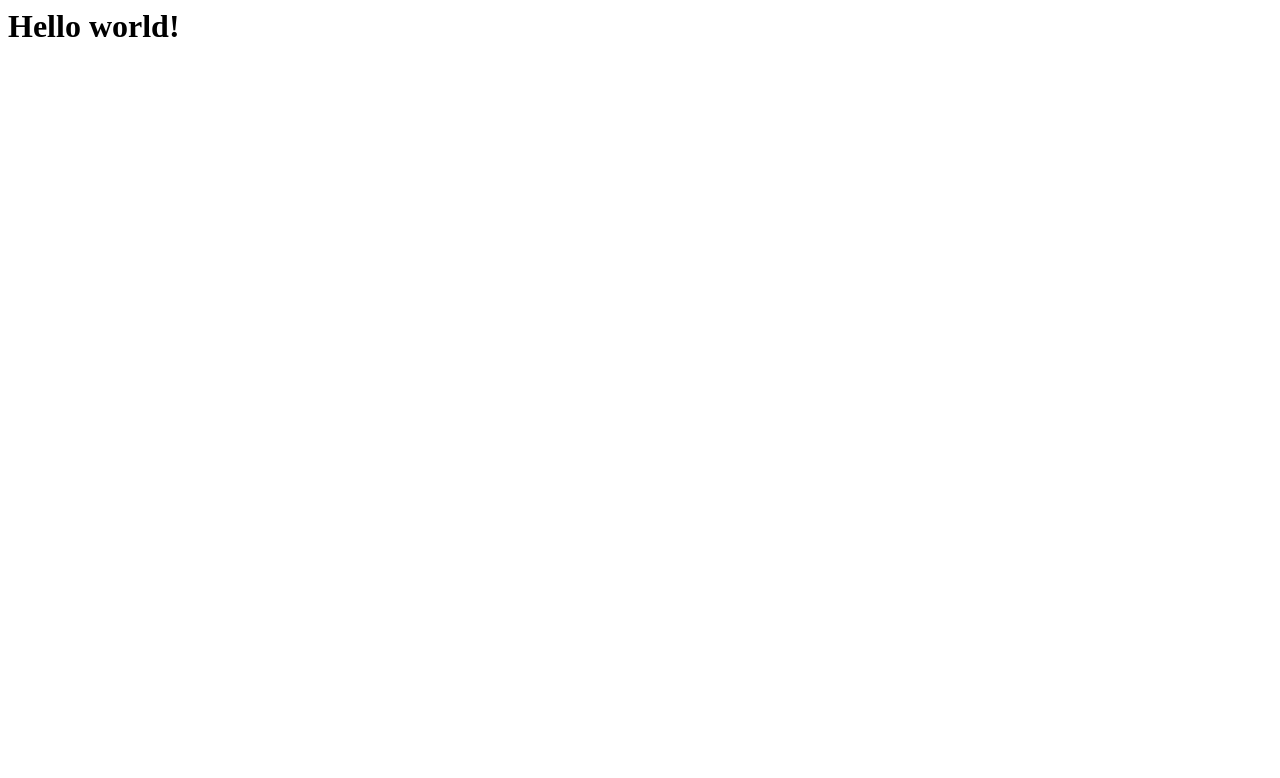
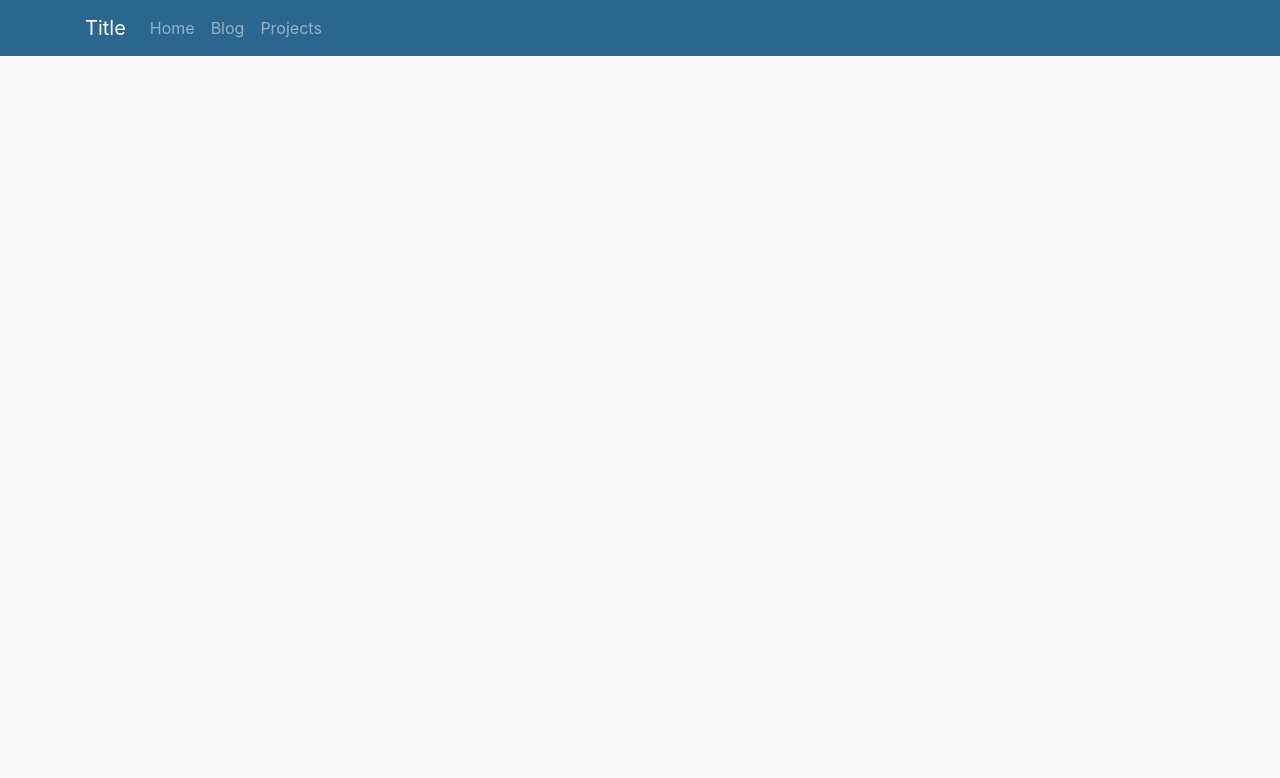
Before and after one commit to taroken6/my-flask-site, a Flask app: page / in a window 1280 px wide. Before the commit the part shown is almost empty. Shown: the top 778 px of the page. Run offline with Flask 2, Linux system fonts and the light colour scheme; parts of the project's set-up code (start-up, migrations or seed data) failed here and were passed over; some libraries are stand-ins or nearby versions.

Commit message:
Layout.html initial edit. Header added

```diff
--- a/siteblog/routes.py
+++ b/siteblog/routes.py
@@ -1,11 +1,11 @@
-from flask import render_template, url_for
+from flask import render_template, url_for, redirect
 from siteblog import app
 
 
 @app.route('/')
 @app.route('/home')
 def home():
-    return '<h1>Hello world!<h1>'
+    return render_template('home.html')
 
 
 @app.route('/projects')
@@ -33,6 +33,6 @@ def logout():
     return ''
 
 
-@app.route('account')
+@app.route('/account')
 def account():
     return ''
--- /dev/null
+++ b/siteblog/static/main.css
@@ -0,0 +1,8 @@
+body {
+    background: #fafafa;
+    color: #333333;
+}
+
+.bg-blue {
+    background-color: #2a668d;
+}
--- a/siteblog/templates/home.html
+++ b/siteblog/templates/home.html
@@ -1,10 +1 @@
-<!DOCTYPE html>
-<html lang="en">
-<head>
-    <meta charset="UTF-8">
-    <title>Title</title>
-</head>
-<body>
-
-</body>
-</html>
+{% extends "layout.html" %}
--- /dev/null
+++ b/siteblog/templates/layout.html
@@ -0,0 +1,41 @@
+<!DOCTYPE html>
+<html lang="en">
+<head>
+    <!-- Required meta tags -->
+    <meta charset="UTF-8">
+
+    <!-- Bootstrap CSS -->
+    <link rel="stylesheet" href="https://stackpath.bootstrapcdn.com/bootstrap/4.5.2/css/bootstrap.min.css" integrity="sha384-JcKb8q3iqJ61gNV9KGb8thSsNjpSL0n8PARn9HuZOnIxN0hoP+VmmDGMN5t9UJ0Z" crossorigin="anonymous">
+    <link rel="stylesheet" type="text/css" href="{{ url_for('static', filename='main.css') }}">
+
+    <title>Title</title>
+</head>
+<body>
+    <!-- Navbar -->
+    <header class="site-header">
+        <nav class="navbar navbar-expand-md navbar-dark bg-blue fixed-top">
+            <div class="container">
+                <a class="navbar-brand" href="/">Title</a>
+                <button class="navbar-toggler" type="button" data-toggle="collapse" data-target="#navbarToggle" aria-controls="navbarToggle" aria-expanded="false" aria-label="Toggle navigation">
+                    <span class="navbar-toggler-icon"></span>
+                </button>
+                <!-- Navbar left -->
+                <div class="collapse navbar-collapse" id="navbarToggle">
+                    <div class="navbar-nav mr-auto">
+                        <a class="nav-item nav-link" href="{{ url_for('home') }}">Home</a>
+                        <a class="nav-item nav-link" href="{{ url_for('blog') }}">Blog</a>
+                        <a class="nav-item nav-link" href="{{ url_for('projects') }}">Projects</a>
+                    </div>
+                </div>
+                <!-- Navbar right -->
+            </div>
+        </nav>
+    </header>
+
+    <!-- Optional JavaScript -->
+    <!-- jQuery first, then Popper.js, then Bootstrap JS -->
+    <script src="https://code.jquery.com/jquery-3.2.1.slim.min.js" integrity="sha384-KJ3o2DKtIkvYIK3UENzmM7KCkRr/rE9/Qpg6aAZGJwFDMVNA/GpGFF93hXpG5KkN" crossorigin="anonymous"></script>
+    <script src="https://cdnjs.cloudflare.com/ajax/libs/popper.js/1.12.9/umd/popper.min.js" integrity="sha384-ApNbgh9B+Y1QKtv3Rn7W3mgPxhU9K/ScQsAP7hUibX39j7fakFPskvXusvfa0b4Q" crossorigin="anonymous"></script>
+    <script src="https://maxcdn.bootstrapcdn.com/bootstrap/4.0.0/js/bootstrap.min.js" integrity="sha384-JZR6Spejh4U02d8jOt6vLEHfe/JQGiRRSQQxSfFWpi1MquVdAyjUar5+76PVCmYl" crossorigin="anonymous"></script>
+</body>
+</html>
```
